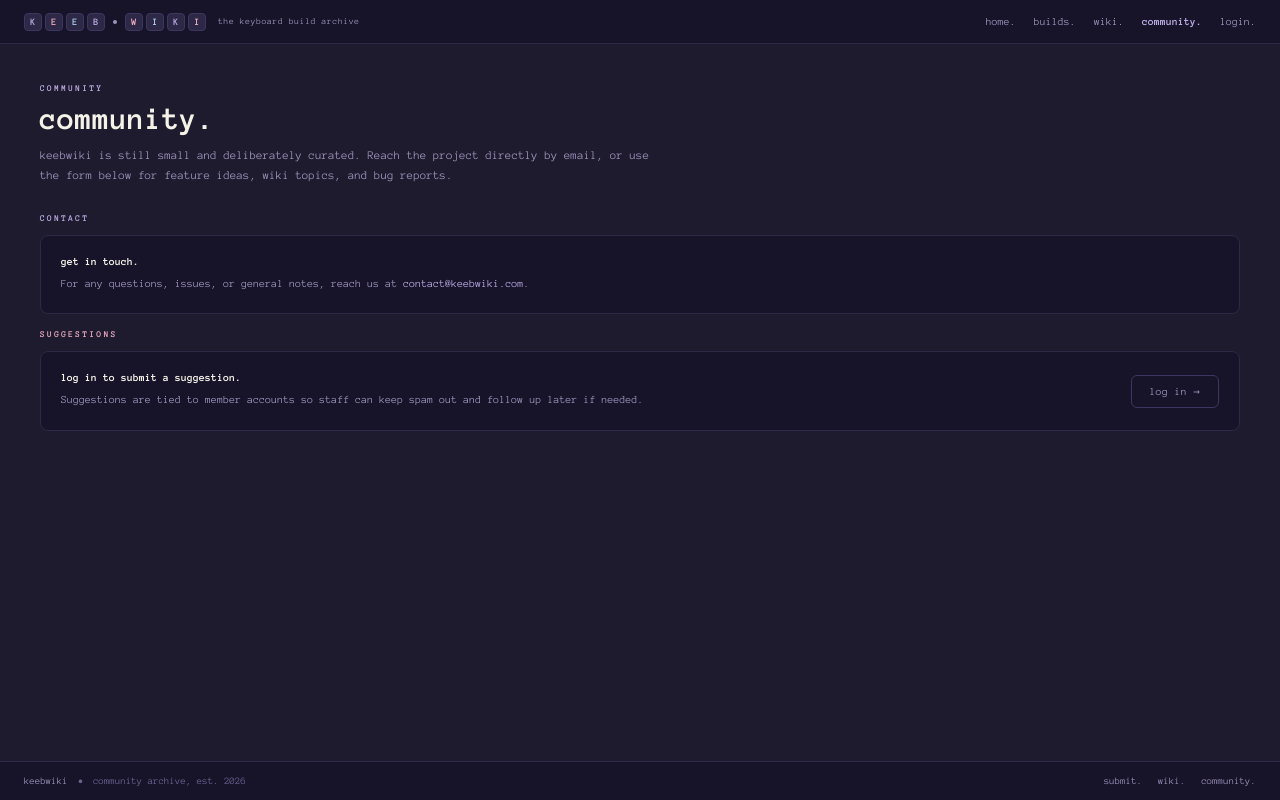
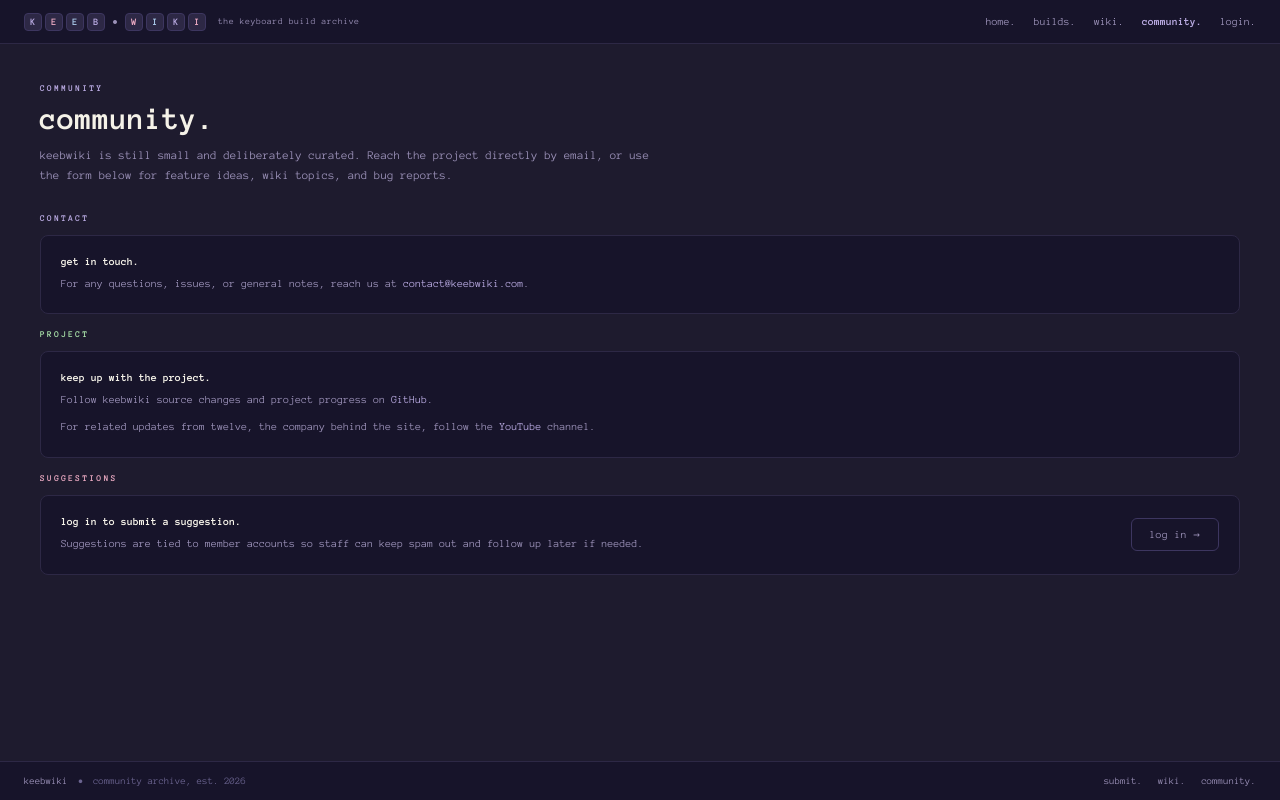
Before and after one commit to bytw12ve/keeb-wiki, a React (Vite) app: page /community in a window 1280 px wide. Built offline with nearby package versions, Linux system fonts and the light colour scheme.

Commit message:
Updated branding

```diff
--- a/src/pages/CommunityPage.jsx
+++ b/src/pages/CommunityPage.jsx
@@ -8,6 +8,8 @@ import Button from '../components/Button.jsx'
 import { SUGGESTION_CATEGORIES, submitSuggestion } from '../lib/supabase.js'
 import { useAuth } from '../lib/auth.jsx'
 const CONTACT_EMAIL = 'contact@keebwiki.com'
+const GITHUB_REPO_URL = 'https://github.com/bytw12ve/keebwiki'
+const YOUTUBE_CHANNEL_URL = 'https://www.youtube.com/@tw12ve'
 
 const CATEGORY_COPY = {
   'missing wiki topic': 'Tell us what guide, glossary entry, or comparison would have helped you earlier.',
@@ -179,6 +181,31 @@ export default function CommunityPage() {
           </div>
 
           <div>
+            <div style={{ font: '700 9px var(--kw-mono)', color: KW.green, letterSpacing: '.24em', textTransform: 'uppercase', marginBottom: 12 }}>
+              project
+            </div>
+            <div style={{ background: KW.surface, border: `1px solid ${KW.border}`, borderRadius: 8, padding: 20 }}>
+              <div style={{ font: '700 11px var(--kw-mono)', color: KW.text, marginBottom: 8 }}>keep up with the project.</div>
+              <div style={{ display: 'flex', flexDirection: 'column', gap: 8, font: '400 11px/1.7 var(--kw-mono)', color: KW.text3 }}>
+                <div>
+                  Follow keebwiki source changes and project progress on{' '}
+                  <a href={GITHUB_REPO_URL} target="_blank" rel="noreferrer" style={{ color: KW.lavender, textDecoration: 'none' }}>
+                    GitHub
+                  </a>
+                  .
+                </div>
+                <div>
+                  For related updates from twelve, the company behind the site, follow the{' '}
+                  <a href={YOUTUBE_CHANNEL_URL} target="_blank" rel="noreferrer" style={{ color: KW.lavender, textDecoration: 'none' }}>
+                    YouTube
+                  </a>
+                  {' '}channel.
+                </div>
+              </div>
+            </div>
+          </div>
+
+          <div>
           <div style={{ font: '700 9px var(--kw-mono)', color: KW.pink, letterSpacing: '.24em', textTransform: 'uppercase', marginBottom: 12 }}>
             suggestions
           </div>
```
